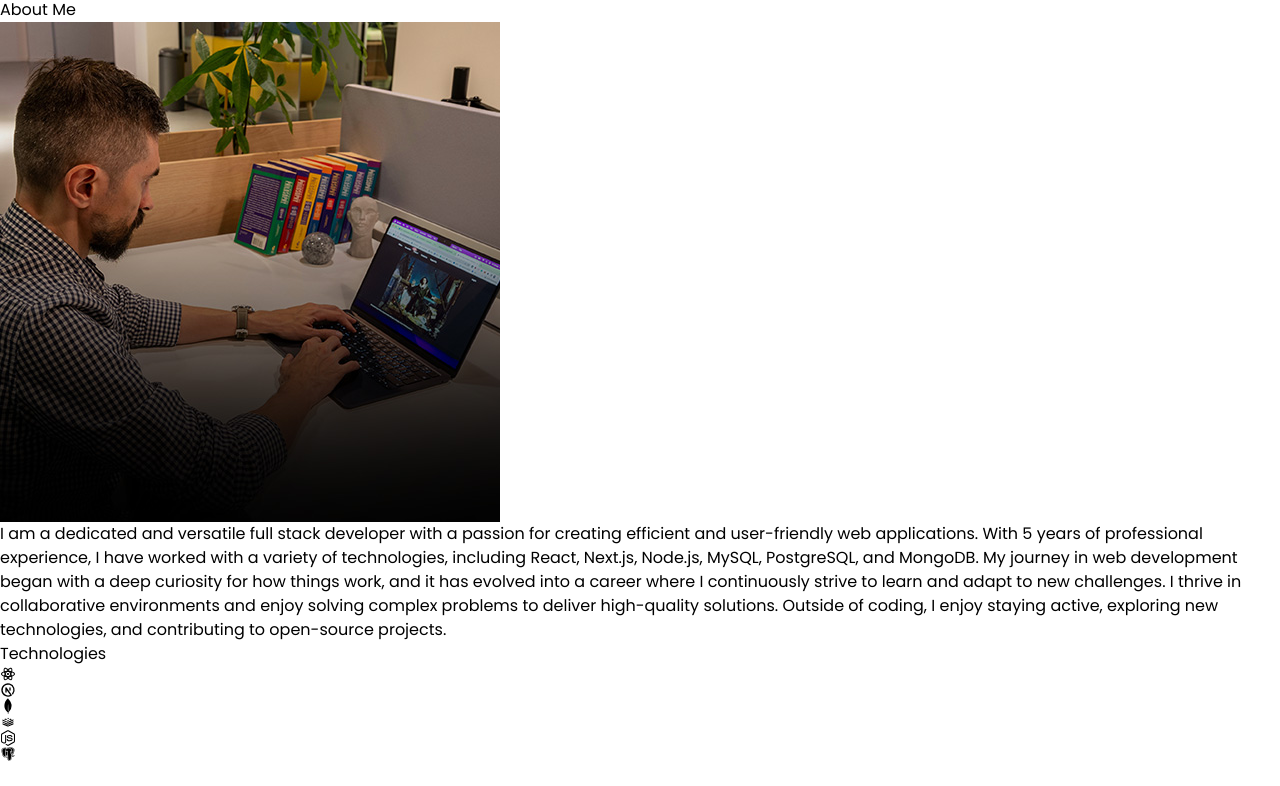
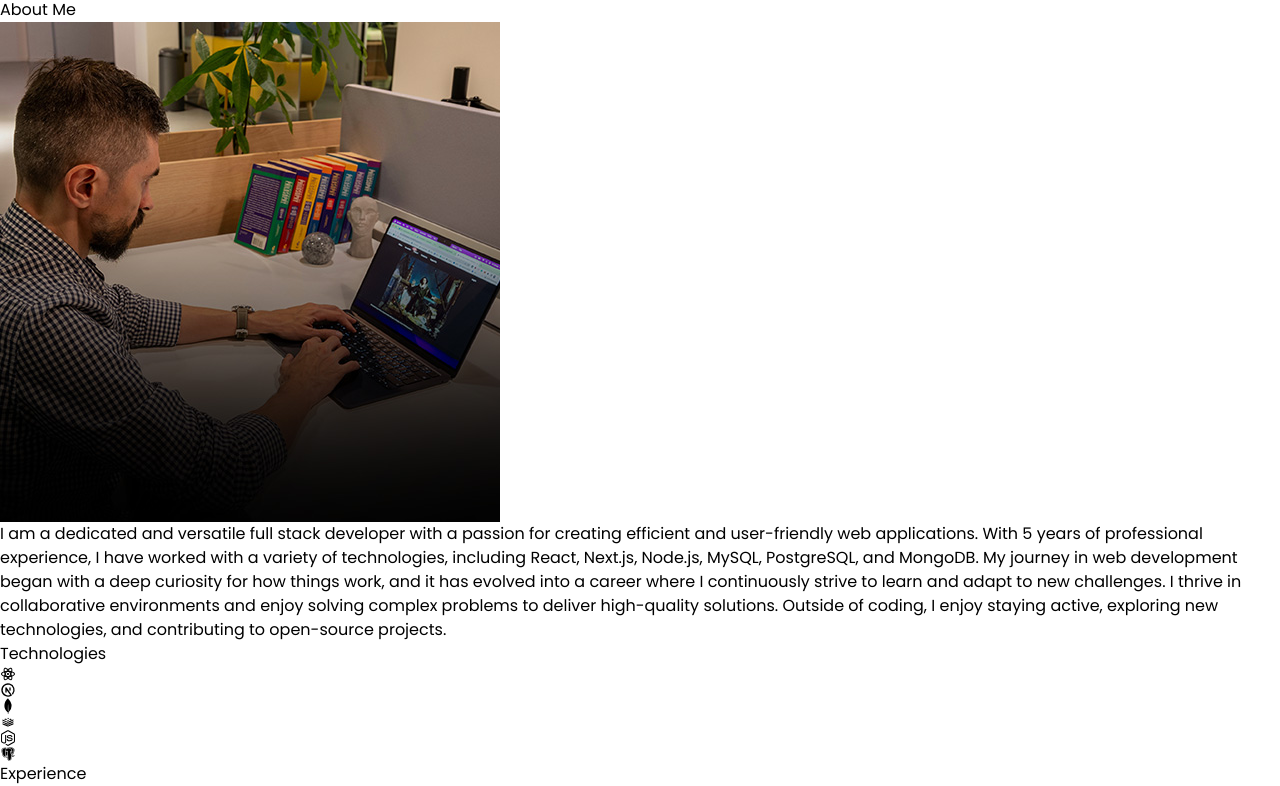
Before and after one commit to orii-blackmark/portfolio-react, a React (Vite) app in the folder my-project/: page / in a window 1280 px wide. Shown: the part 772-1558 px from the top of the page. Before the commit the page ends 1534 px from the top, so only its background shows below. Built offline with nearby package versions, Linux system fonts and the light colour scheme.

Commit message:
Added the experience component

```diff
--- a/my-project/src/App.jsx
+++ b/my-project/src/App.jsx
@@ -1,4 +1,5 @@
 import About from "./components/About";
+import Experience from "./components/Experience";
 import Hero from "./components/Hero";
 import Navbar from "./components/Navbar";
 import Technologies from "./components/Technologies";
@@ -15,6 +16,7 @@ const App = () => {
       <Hero />
       <About />
       <Technologies/>
+      <Experience/>
     </div>
   );
 };
--- /dev/null
+++ b/my-project/src/components/Experience.jsx
@@ -0,0 +1,8 @@
+
+const Experience = () => {
+  return (
+    <div>Experience</div>
+  )
+}
+
+export default Experience
```
